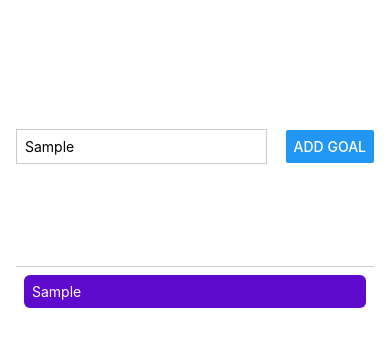
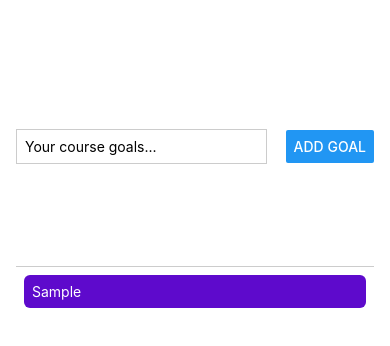
Before and after one commit to xanasa14/ToDoList, a React Native app: screen / in a window 390 px wide. Both pictures are taken after typing "Sample" into the empty fields and a click on the button "ADD GOAL". Shown: the top 346 px of the page. Built offline with nearby package versions, Linux system fonts and the light colour scheme.

Commit message:
Broke down into smaller components and passed props

```diff
--- a/App.js
+++ b/App.js
@@ -1,15 +1,15 @@
 import { StatusBar } from 'expo-status-bar';
 import { StyleSheet, Text, View, Button, TextInput, ScrollView, FlatList } from 'react-native';
 import {useState} from 'react';
+import GoalItem from './components/GoalItem';
+import GoalInput from './components/GoalInput';
+
 
 export default function App() {
-  const [enteredGoalText, setEnteredGoalText] = useState('');
   const [courseGoals, setCourseGoals] = useState([]);
 
-  function goalInputHandler(enteredText) {
-    setEnteredGoalText(enteredText);
-  }
-  function addGoalHandler() {
+
+  function addGoalHandler(enteredGoalText) {
     setCourseGoals((currentCourseGoals) => [
       ...currentCourseGoals,
       {text: enteredGoalText, id: Math.random().toString()},
@@ -17,25 +17,11 @@
   }
   return (
     <View style={styles.appContainer}>
-
-        <View style={styles.inputContainer}>
-          <TextInput
-            style={styles.textInputContainer}
-            placeholder="Your course goals..."
-            onChangeText={goalInputHandler}
-          />
-          <Button title="Add Goal" onPress={addGoalHandler}/>
-      </View>
+      <GoalInput onAddGoal={addGoalHandler} />
 
       <View style={styles.goalsContainer}>
       <FlatList data={courseGoals} renderItem={(itemData) => {
-        return (
-          <View style={styles.goalItem}>
-              <Text style={styles.goalText}>
-                {itemData.item.text}
-              </Text>
-          </View>
-         );
+        return <GoalItem text={itemData.item.text}/>;
       }}
       keyExtractor={(item, index) =>{
         return item.id;
@@ -57,34 +43,7 @@
     paddingTop : 50,
     paddingHorizontal: 16
   },
-  inputContainer: {
-    flex: 1,
-    flexDirection: 'row',
-    justifyContent: "space-between",
-    alignItems:'center',
-    paddingBottom: 24,
-    borderBottomWidth:1,
-    borderBottomColor: '#cccccc'
-  },
-  textInputContainer: {
-    borderWidth: 1,
-    borderColor: '#cccccc',
-    width: '70%',
-    marginRight: 8,
-    padding: 8
-  },
   goalsContainer: {
     flex: 3,
   },
-  goalItem: {
-    margin: 8,
-    padding: 8,
-    borderRadius: 6,
-    backgroundColor: '#5e0acc',
-
-  },
-  goalText:{
-    color: 'white',
-  }
-
 });
--- /dev/null
+++ b/components/GoalInput.js
@@ -0,0 +1,48 @@
+import {StyleSheet, View, Text,TextInput,Button} from 'react-native';
+import {useState} from 'react';
+
+function GoalInput(props){
+    const [enteredGoalText, setEnteredGoalText] = useState('');
+
+    function goalInputHandler(enteredText) {
+        setEnteredGoalText(enteredText);
+      }
+    function addGoalHandler() {
+        props.onAddGoal(enteredGoalText);
+        setEnteredGoalText('');
+    };
+
+
+
+    return (
+        <View style={styles.inputContainer}>
+            <TextInput
+                style={styles.textInputContainer}
+                placeholder="Your course goals..."
+                onChangeText={goalInputHandler}
+                value={enteredGoalText}
+            />
+            <Button title="Add Goal" onPress={addGoalHandler}/>
+        </View>
+    );
+}
+export default GoalInput;
+
+const styles = StyleSheet.create({
+    inputContainer: {
+        flex: 1,
+        flexDirection: 'row',
+        justifyContent: "space-between",
+        alignItems:'center',
+        paddingBottom: 24,
+        borderBottomWidth:1,
+        borderBottomColor: '#cccccc'
+      },
+      textInputContainer: {
+        borderWidth: 1,
+        borderColor: '#cccccc',
+        width: '70%',
+        marginRight: 8,
+        padding: 8
+      },
+});
--- /dev/null
+++ b/components/GoalItem.js
@@ -0,0 +1,26 @@
+import {StyleSheet, View, Text} from 'react-native';
+
+function GoalItem(props) {
+    return(
+        <View style={styles.goalItem}>
+            <Text style={styles.goalText}>
+                {props.text}
+            </Text>
+        </View>
+    );
+}
+
+export default GoalItem;
+
+const styles = StyleSheet.create({
+    goalItem: {
+        margin: 8,
+        padding: 8,
+        borderRadius: 6,
+        backgroundColor: '#5e0acc',
+
+      },
+      goalText:{
+        color: 'white',
+      }
+});
```
